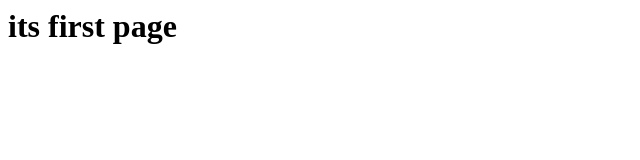
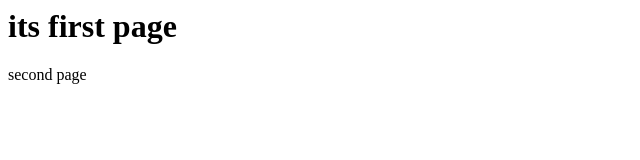
Before and after one commit to Netra-web/demo, a plain HTML site: page index.html in a window 1280 px wide. Shown: the full height of the page, 0-640 px from the left. Drawn offline with Linux system fonts and the light colour scheme.

Commit message:
committing

```diff
--- a/index.html
+++ b/index.html
@@ -8,5 +8,6 @@
         <h1>
             its first page
         </h1>
+        second page
     </body>
 </html>
```
Also changed, not shown: 1 other file.
